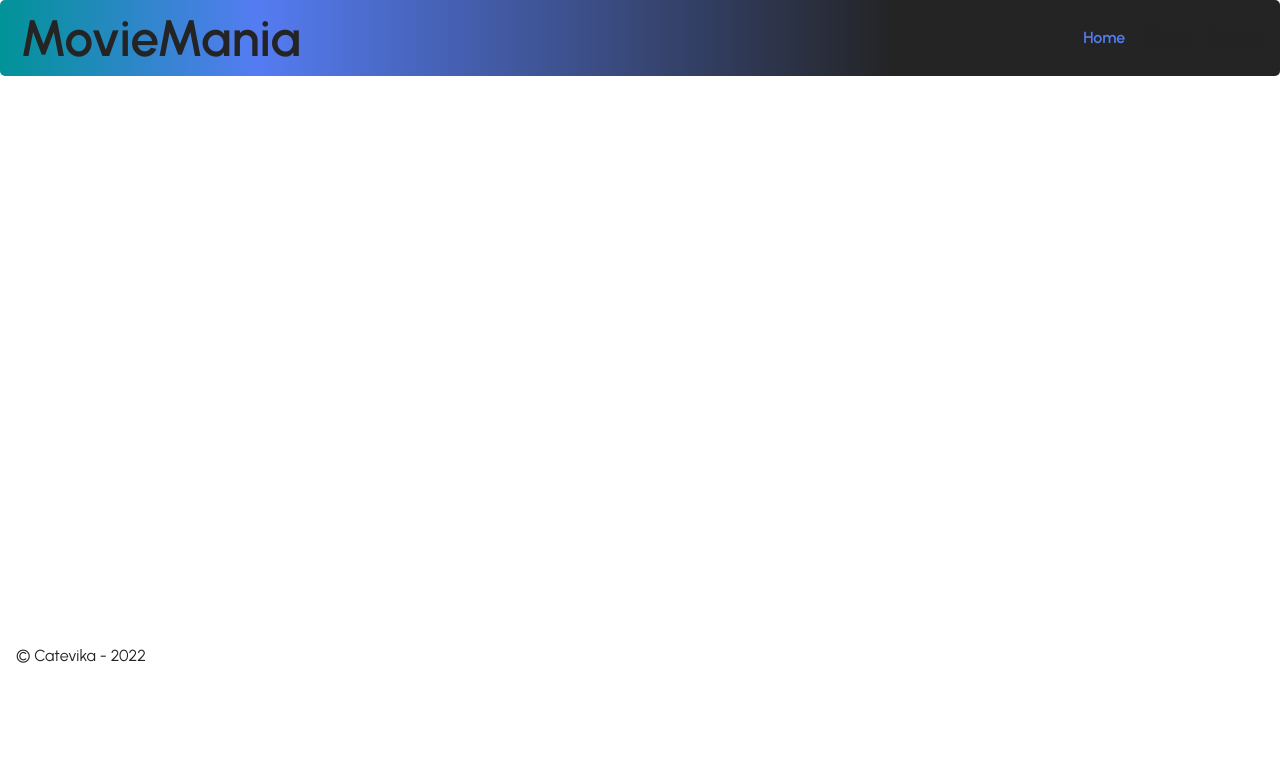
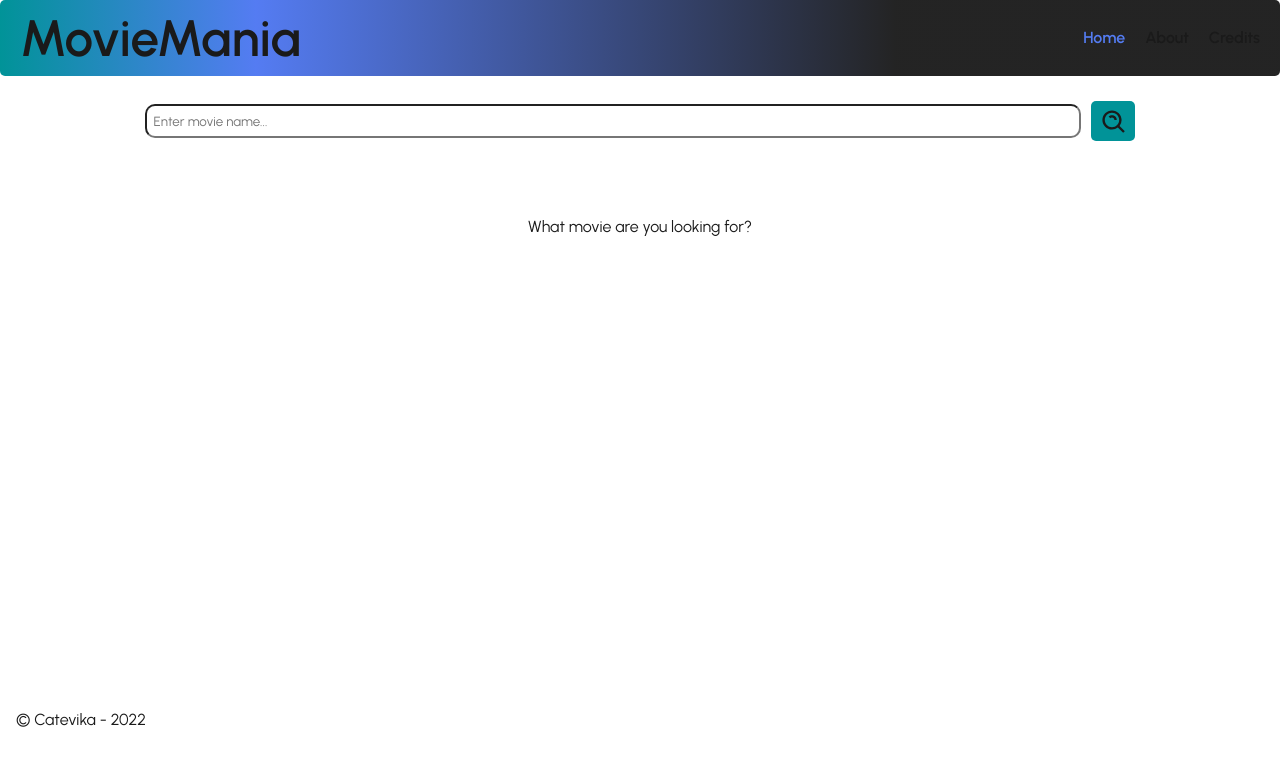
Before and after one commit to Catevika/React_movie-mania, a React (Vite) app: page / in a window 1280 px wide. Shown: the top 766 px of the page. Built offline with nearby package versions, Linux system fonts and the light colour scheme; no server answers.

Commit message:
Add Search bar + Movies + Movie + MovieModal

```diff
--- /dev/null
+++ b/src/components/Movie/Movie.css
@@ -0,0 +1,120 @@
+.movie-wrapper {
+  position: relative;
+  display: flex;
+  flex-direction: column;
+  width: 20rem;
+  color: var(--dark-primary-white);
+  padding: 20px;
+  border-radius: 5px;
+  background-color: var(--ultra-dark-bg);
+}
+
+.movie-wrapper img {
+  align-self: center;
+  max-width: 45%;
+  height: 216px;
+  border-radius: 5px;
+  margin-bottom: 20px;
+  border: 1px solid var(--dark-primary-white);
+  cursor: pointer;
+}
+
+.movie-wrapper .image-replacement {
+  display: flex;
+  flex-direction: column;
+  justify-content: center;
+  align-self: center;
+  max-width: 45%;
+  height: 216px;
+  margin-bottom: 20px;
+  border-radius: 5px;
+  background: 0.5px solid var(--dark-primary-white);
+}
+
+.movie-wrapper .image-replacement p:first-child {
+  padding: 10px;
+}
+
+.movie-wrapper .image-replacement p {
+  text-align: center;
+  margin: auto;
+}
+
+.movie-wrapper .image-replacement p svg {
+  width: 32px;
+  height: 32px;
+}
+
+.movie-wrapper h3 {
+  height: 45px;
+  text-transform: uppercase;
+  color: var(--secondary-color);
+  margin-bottom: 10px;
+}
+
+.movie-wrapper p:nth-of-type(3) {
+  display: -webkit-box;
+  -webkit-line-clamp: 3;
+  -webkit-box-orient: vertical;
+  height: 68px;
+  font-weight: 300;
+  overflow-y: hidden;
+}
+
+.movie-wrapper p:nth-of-type(4) {
+  display: flex;
+  justify-content: center;
+  align-items: center;
+  padding: 10px 0;
+  margin-top: 20px;
+  border-top: 1px solid var(--dark-primary-white);
+  border-bottom: 1px solid var(--dark-primary-white);
+}
+
+.movie-wrapper p strong {
+  padding-right: 10px;
+}
+
+.movie-wrapper p strong:nth-of-type(2) {
+  padding-left: 20px;
+  border-left: 1px solid var(--dark-primary-white);
+}
+
+.movie-wrapper p span {
+  padding-right: 10px;
+  color: var(--secondary-color);
+}
+
+.movie-btn {
+  margin-top: 20px;
+  background-color: var(--secondary-color);
+}
+
+.movie-btn:hover {
+  color: var(--dark-accent-color);
+  border: 2px solid var(--dark-accent-color);
+}
+
+.movie-btn:nth-of-type(even) {
+  background-color: var(--light-accent-color);
+}
+
+.movie-btn:nth-of-type(even):hover {
+  color: var(--light-accent-color);
+  border: 2px solid var(--light-accent-color);
+}
+
+@media screen and (max-width: 400px) {
+  .movie-wrapper {
+    width: 15rem;
+  }
+
+  .movie-wrapper h3 {
+    height: 60px;
+  }
+
+  .movie-wrapper img,
+  .movie-wrapper .image-replacement {
+    max-width: 90%;
+  }
+}
--- /dev/null
+++ b/src/components/Movie/Movie.jsx
@@ -0,0 +1,40 @@
+import { useRef, useState } from 'react';
+import { Link } from 'react-router-dom';
+import { MdOutlineImageNotSupported } from 'react-icons/md';
+import './Movie.css';
+import MovieModal from '../MovieModal/MovieModal';
+
+export default function Movie({ movie }) {
+  const posterPath = movie.poster_path;
+
+  const modalRef = useRef(null);
+
+  const [isOpen, setIsOpen] = useState(false);
+
+  const toggleModal = () => {
+    setIsOpen(!isOpen);
+  };
+
+  function handleClick(e) {
+    if (!modalRef.current.contains(e.target.value)) {
+      toggleModal();
+    }
+  }
+
+  return (
+    <div className='movie-wrapper' onClick={handleClick}>
+      {posterPath ? <img src={'https://image.tmdb.org/t/p/w500' + posterPath} alt="Movie poster" ref={modalRef} onClick={toggleModal} /> : <div className='image-replacement'><p>No poster available</p><p><MdOutlineImageNotSupported /></p>
+      </div>}
+      <h3>{movie.original_title}</h3>
+      <p><strong>Release Date</strong>{movie.release_date}</p>
+      <p><strong>Original language:</strong> {movie.original_language}</p>
+      <p><strong>Overview:</strong> {movie.overview ? movie.overview : 'none'}</p>
+      <p><strong>Vote average:</strong> <span>{movie.vote_average}</span> <strong>Vote count:</strong> <span>{movie.vote_count}</span></p>
+      <Link to={`movies/${movie.id}`}><button className='movie-btn'>Details</button></Link>
+      {isOpen && (
+        <MovieModal posterPath={posterPath} toggleModal={toggleModal} />
+      )}
+    </div>
+
+  );
+}
--- /dev/null
+++ b/src/components/MovieModal/MovieModal.css
@@ -0,0 +1,25 @@
+.movie-modal-container {
+  position: fixed;
+  top: 0;
+  right: 0;
+  bottom: 0;
+  left: 0;
+  display: flex;
+  justify-content: center;
+  align-items: center;
+  z-index: 5;
+  background-color: var(--dark-bg-80);
+}
+
+.movie-modal-container img {
+  max-width: 100%;
+  height: calc(100% - 85px - 2rem);
+  margin: 110px auto 2rem;
+}
+
+@media screen and (max-width: 490px) {
+  .movie-modal-container img {
+    max-width: 80%;
+    height: auto;
+  }
+}
--- /dev/null
+++ b/src/components/MovieModal/MovieModal.jsx
@@ -0,0 +1,9 @@
+import './MovieModal.css';
+
+export default function MovieModal({ posterPath, toggleModal }) {
+  return (
+    <div className="movie-modal-container">
+      <img src={'https://image.tmdb.org/t/p/w500' + posterPath} alt="Movie poster" />
+    </div>
+  );
+}
--- /dev/null
+++ b/src/components/Movies/Movies.css
@@ -0,0 +1,32 @@
+.movies-container {
+  display: flex;
+  flex-wrap: wrap;
+  justify-content: center;
+  align-items: center;
+  gap: 15px;
+  margin-bottom: 1rem;
+  min-height: calc(100vh - 14rem);
+}
+
+.movie-container {
+  box-shadow: var(--dark-shadow-second);
+}
+
+.movie-container:nth-of-type(even) {
+  box-shadow: var(--light-shadow-accent);
+}
+
+.movie-container:nth-of-type(even) div>h3,
+.movie-container:nth-of-type(even) div>p:nth-of-type(3)>span {
+  color: var(--light-accent-color);
+}
+
+.movie-container:nth-of-type(even) a>button {
+  background-color: var(--light-accent-color);
+}
+
+.movie-container:nth-of-type(even) a>button:hover {
+  color: var(--light-accent-color);
+  background-color: var(--dark-primary-black);
+  border: 2px solid var(--light-accent-color);
+}
--- /dev/null
+++ b/src/components/Movies/Movies.jsx
@@ -0,0 +1,37 @@
+import { useEffect, useState } from 'react';
+import axios from 'axios';
+import Movie from '../Movie/Movie';
+import './Movies.css';
+
+const apiKey = import.meta.env.VITE_API_KEY;
+
+export default function Movies({ term }) {
+  const [searching, setSearching] = useState(false);
+  const [error, setError] = useState(false);
+  const [movies, setMovies] = useState([]);
+
+  useEffect(() => {
+    try {
+      const getMovies = async () => {
+        setSearching(true);
+        setError(false);
+        const response = await axios.get(`https://api.themoviedb.org/3/search/movie?api_key=${apiKey}&query=${term}}`);
+        setMovies(response.data.results);
+        setSearching(false);
+        localStorage.removeItem('term');
+      };
+      if (term) getMovies();
+    } catch (error) {
+      setError(true);
+      console.log({ errror: error.message });
+    }
+  }, [term]);
+
+  return (
+    <div className='movies-container'>
+      {!searching && !error && movies?.length > 0 ? movies.map(movie => {
+        return <div className='movie-container' key={movie.id}><Movie movie={movie} /></div>;
+      }) : <div className='message'>No movie found.</div>}
+    </div>
+  );
+}
--- a/src/index.css
+++ b/src/index.css
@@ -1,19 +1,44 @@
 :root {
+  --ultra-dark-bg: hsl(0, 0%, 10%);
   --dark-bg: hsl(0, 0%, 14%);
+  --gray-bg: hsl(0, 0%, 30%);
+
+  --dark-bg-80: hsla(0, 0%, 14%, 0.8);
+
+  --dark-linear-gradient: linear-gradient(180deg,
+      hsl(0deg 0% 14%) 0%,
+      hsl(0deg 0% 13%) 17%,
+      hsl(0deg 0% 13%) 33%,
+      hsl(0deg 0% 12%) 50%,
+      hsl(0deg 0% 11%) 67%,
+      hsl(0deg 0% 11%) 83%,
+      hsl(0deg 0% 10%) 100%);
+
   --dark-primary-white: hsla(0, 0%, 100%, 0.87);
-  --dark-primary-black: hsl(0, 0%, 14%);
+  --dark-primary-black: hsl(0, 0%, 10%);
   --dark-accent-color: hsl(182, 99%, 70%);
 
   --light-bg: hsl(0, 0%, 100%);
   --light-primary-black: hsl(208, 37%, 20%);
   --light-primary-white: hsl(0, 0%, 98%);
   --light-accent-color: hsl(225, 86%, 64%);
+  --light-shadow-accent:
+    0.3px 0.5px 0.7px hsla(225, 68%, 38%, 0.36),
+    0.8px 1.6px 2px -0.8px hsla(225, 68%, 38%, 0.36),
+    2.1px 4.1px 5.2px -1.7px hsla(225, 68%, 38%, 0.36),
+    5px 10px 12.6px -2.5px hsla(225, 68%, 38%, 0.36);
 
   --secondary-color: hsl(182, 99%, 30%);
+  --dark-shadow-second: 0.3px 0.5px 0.7px hsla(182, 100%, 15%, 0.36),
+    0.8px 1.6px 2px -0.8px hsla(182, 100%, 15%, 0.36),
+    2.1px 4.1px 5.2px -1.7px hsla(182, 100%, 15%, 0.36),
+    5px 10px 12.6px -2.5px hsla(182, 100%, 15%, 0.36);
+
+
 
   font-family: 'Urbanist', sans-serif;
   font-size: 16px;
-  line-height: 24px;
+  line-height: 1.4rem;
   font-weight: 400;
 
   color-scheme: light dark;
@@ -41,42 +66,44 @@ a.active {
   color: var(--dark-accent-color);
 }
 
-body {
-  min-width: 320px;
-  min-height: 100vh;
-}
-
 h1 {
   font-size: 3.2em;
   line-height: 1.1;
 }
 
 button {
-  border-radius: 8px;
-  border: 1px solid transparent;
+  font-family: inherit;
+  font-size: 1em;
+  font-weight: 700;
   padding: 0.6em 1.2em;
-  font-size: 1em;
-  font-weight: 500;
-  font-family: inherit;
+  color: var(--dark-primary-black);
+  border-radius: 5px;
+  outline: none;
   background-color: var(--secondary-color);
+  border: 2px solid transparent;
+  transition: border-color 0.25s;
   cursor: pointer;
-  transition: border-color 0.25s;
 }
 
 button:hover {
-  color: var(--dark-primary-black);
-  background-color: var(--accent-color);
+  color: var(--dark-primary-white);
+  background-color: var(--dark-primary-black);
+  border: 2px solid var(--dark-accent-color);
+  outline: none;
 }
 
-button:focus,
-button:focus-visible {
-  outline: 3px auto -webkit-focus-ring-color;
-}
-
-input,
+input[type='search'],
 select,
 textarea {
   font-family: inherit;
+  outline: none;
+}
+
+button:focus-visible,
+input[type='search']:focus-visible,
+select:focus-visible,
+textarea:focus-visible {
+  outline: 1px solid var(--dark-accent-color);
 }
 
 li {
@@ -84,8 +111,17 @@ li {
 }
 
 main {
-  max-width: calc(100vw - 2rem);
-  min-height: calc(100vh - 12rem);
+  margin-top: 85px;
+}
+
+.message {
+  display: flex;
+  flex-direction: column;
+  justify-content: center;
+  align-items: center;
+  font-weight: 500;
+  padding: 1rem;
+  height: 100px;
 }
 
 @media (prefers-color-scheme: light) {
@@ -105,3 +141,9 @@ main {
   margin: 0;
   padding: 0;
 }
+
+@media screen and (max-width: 400px) {
+  main {
+    margin-top: 180px;
+  }
+}
--- a/src/pages/Home/Home.css
+++ b/src/pages/Home/Home.css
@@ -0,0 +1,34 @@
+.home-container {
+  min-height: calc(100vh - 12rem);
+}
+
+.search-container {
+  display: flex;
+  justify-content: center;
+  align-items: center;
+  margin-bottom: 20px;
+}
+
+.search-input {
+  width: 75%;
+  padding: 7px;
+  border-radius: 10px;
+  margin-right: 10px;
+}
+
+.search-icon {
+  width: 1.8rem;
+  height: 1.8rem;
+  margin-top: 5px;
+  fill: var(--dark-primary-black);
+}
+
+.search-btn:hover svg {
+  fill: var(--dark-accent-color);
+}
+
+.search-btn {
+  width: 2.8rem;
+  height: 2.5rem;
+  padding: 0 5px 0 7px;
+}
--- a/src/pages/Home/Home.jsx
+++ b/src/pages/Home/Home.jsx
@@ -1,7 +1,35 @@
+import { useState } from 'react';
+import { BiSearchAlt } from 'react-icons/bi';
+import Movies from '../../components/Movies/Movies';
 import './Home.css';
 
 export default function Home() {
+  const [text, setText] = useState('');
+  const [term, setTerm] = useState(JSON.parse((localStorage.getItem('term', text))) || text);
+
+  const handleSubmit = (e) => {
+    e.preventDefault();
+    setTerm(text);
+    localStorage.setItem('term', JSON.stringify(text));
+  };
+
   return (
-    <div className='home-container'>Home</div>
+    <div className='home-container'>
+      <form onSubmit={handleSubmit} className='search-container'>
+        <input
+          type='search'
+          title='Search input'
+          name='search'
+          placeholder='Enter movie name... '
+          value={text}
+          onChange={(e) => setText(e.target.value)}
+          className='search-input'
+        />
+        <button title='Search button' type='submit' className='search-btn'>
+          <BiSearchAlt className='search-icon' title='Search icon' />
+        </button>
+      </form>
+      {term ? <Movies term={term} /> : <p className='message'>What movie are you looking for?</p>}
+    </div>
   );
 }
```
